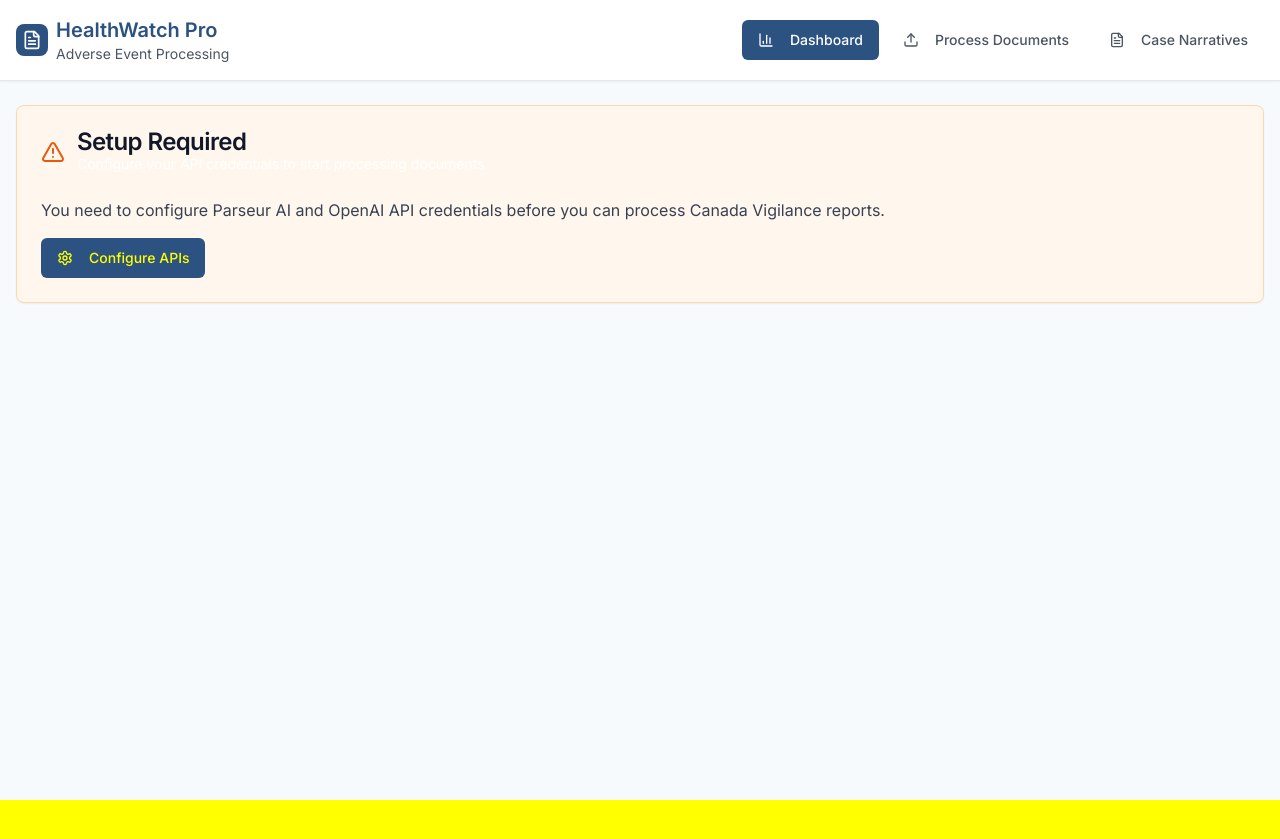
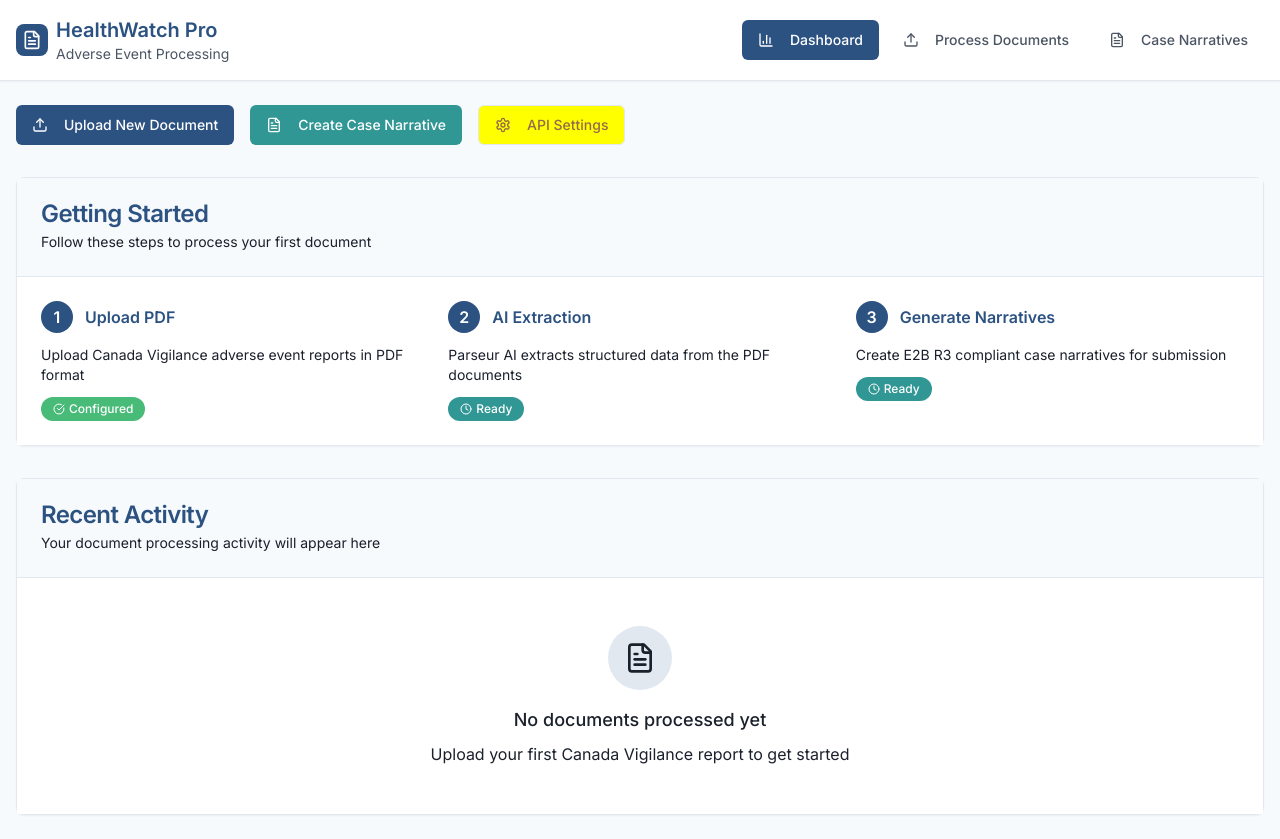
Before and after one commit to htdatsme/vigilant-narrative-craft, a React (Vite) app: page / in a window 1280 px wide. Before the commit the page ends 800 px from the top, so only its background shows below. Built offline with nearby package versions, Linux system fonts and the light colour scheme.

Commit message:
Fix: Apply consistent styling
Fixes the yellow background issue and applies consistent styling throughout the application.

```diff
--- a/src/components/Dashboard.tsx
+++ b/src/components/Dashboard.tsx
@@ -1,10 +1,7 @@
 
-import { useState, useEffect } from 'react';
+import { Button } from '@/components/ui/button';
 import { Card, CardContent, CardDescription, CardHeader, CardTitle } from '@/components/ui/card';
-import { Button } from '@/components/ui/button';
-import { Badge } from '@/components/ui/badge';
-import { Upload, FileText, Settings, AlertTriangle } from 'lucide-react';
-import { ApiConfiguration } from './ApiConfiguration';
+import { Upload, FileText, Settings, CheckCircle, Clock, AlertCircle } from 'lucide-react';
 import type { AppView } from '@/pages/Index';
 
 interface DashboardProps {
@@ -12,130 +9,116 @@ interface DashboardProps {
 }
 
 export const Dashboard = ({ onNavigate }: DashboardProps) => {
-  const [isConfigured, setIsConfigured] = useState(false);
-  const [showConfig, setShowConfig] = useState(false);
+  return (
+    <div className="space-y-8">
+      {/* Header Actions */}
+      <div className="flex flex-wrap gap-4">
+        <Button
+          onClick={() => onNavigate('processor')}
+          className="flex items-center space-x-2 bg-medical-blue hover:bg-blue-700 text-white"
+        >
+          <Upload className="w-4 h-4" />
+          <span>Upload New Document</span>
+        </Button>
+        <Button
+          onClick={() => onNavigate('narrative')}
+          className="flex items-center space-x-2 bg-medical-warning hover:bg-teal-600 text-white"
+        >
+          <FileText className="w-4 h-4" />
+          <span>Create Case Narrative</span>
+        </Button>
+        <Button
+          variant="outline"
+          className="flex items-center space-x-2 border-medical-gray hover:bg-medical-gray"
+        >
+          <Settings className="w-4 h-4" />
+          <span>API Settings</span>
+        </Button>
+      </div>
 
-  useEffect(() => {
-    // Check if APIs are configured
-    const parseurKey = localStorage.getItem('parseur_api_key');
-    const parseurTemplate = localStorage.getItem('parseur_template');
-    const openaiKey = localStorage.getItem('openai_api_key');
-
-    setIsConfigured(!!(parseurKey && parseurTemplate && openaiKey));
-  }, []);
-
-  const handleConfigured = () => {
-    setIsConfigured(true);
-    setShowConfig(false);
-  };
-
-  if (showConfig) {
-    return <ApiConfiguration onConfigured={handleConfigured} />;
-  }
-
-  if (!isConfigured) {
-    return (
-      <div className="space-y-6">
-        <Card className="border-orange-200 bg-orange-50">
-          <CardHeader>
-            <div className="flex items-center space-x-3">
-              <AlertTriangle className="w-6 h-6 text-orange-600" />
-              <div>
-                <CardTitle className="text-gray-900">Setup Required</CardTitle>
-                <CardDescription>
-                  Configure your API credentials to start processing documents
-                </CardDescription>
+      {/* Getting Started Section */}
+      <Card className="bg-white border-medical-gray">
+        <CardHeader className="bg-medical-background border-b border-medical-gray">
+          <CardTitle className="text-medical-blue">Getting Started</CardTitle>
+          <CardDescription className="text-medical-text">
+            Follow these steps to process your first document
+          </CardDescription>
+        </CardHeader>
+        <CardContent className="p-6 bg-white">
+          <div className="grid grid-cols-1 md:grid-cols-3 gap-6">
+            {/* Step 1 */}
+            <div className="space-y-3">
+              <div className="flex items-center space-x-3">
+                <div className="w-8 h-8 bg-medical-blue text-white rounded-full flex items-center justify-center font-semibold">
+                  1
+                </div>
+                <h3 className="font-semibold text-medical-blue">Upload PDF</h3>
+              </div>
+              <p className="text-sm text-medical-text">
+                Upload Canada Vigilance adverse event reports in PDF format
+              </p>
+              <div className="inline-flex items-center px-3 py-1 rounded-full text-xs font-medium bg-medical-success text-white">
+                <CheckCircle className="w-3 h-3 mr-1" />
+                Configured
               </div>
             </div>
-          </CardHeader>
-          <CardContent>
-            <p className="text-gray-700 mb-4">
-              You need to configure Parseur AI and OpenAI API credentials before you can process Canada Vigilance reports.
-            </p>
-            <Button
-              onClick={() => setShowConfig(true)}
-              className="bg-medical-blue hover:bg-blue-700"
-            >
-              <Settings className="w-4 h-4 mr-2" />
-              Configure APIs
-            </Button>
-          </CardContent>
-        </Card>
-      </div>
-    );
-  }
 
-  return (
-    <div className="space-y-6">
-      {/* Welcome Section */}
-      <div className="bg-white rounded-lg p-6 border border-gray-200 shadow-sm">
-        <h2 className="text-2xl font-semibold text-medical-text mb-2">Welcome to HealthWatch Pro</h2>
-        <p className="text-muted-foreground mb-4">
-          Process Canada Vigilance adverse event reports with AI-powered extraction and ICSR compliance.
-        </p>
-        <div className="flex space-x-3">
-          <Button onClick={() => onNavigate('processor')} className="bg-medical-blue hover:bg-blue-700">
-            <Upload className="w-4 h-4 mr-2" />
-            Upload New Document
-          </Button>
-          <Button variant="outline" onClick={() => onNavigate('narrative')}>
-            <FileText className="w-4 h-4 mr-2" />
-            Create Case Narrative
-          </Button>
-          <Button variant="outline" onClick={() => setShowConfig(true)}>
-            <Settings className="w-4 h-4 mr-2" />
-            API Settings
-          </Button>
-        </div>
-      </div>
-
-      {/* Getting Started */}
-      <Card>
-        <CardHeader>
-          <CardTitle className="text-medical-text">Getting Started</CardTitle>
-          <CardDescription>Follow these steps to process your first document</CardDescription>
-        </CardHeader>
-        <CardContent>
-          <div className="grid grid-cols-1 md:grid-cols-3 gap-6">
-            <div className="flex items-start space-x-3">
-              <div className="w-8 h-8 bg-medical-blue rounded-full flex items-center justify-center text-white font-medium">1</div>
-              <div>
-                <h4 className="font-medium text-medical-text">Upload PDF</h4>
-                <p className="text-sm text-muted-foreground">Upload Canada Vigilance adverse event reports in PDF format</p>
-                <Badge className="mt-2 bg-medical-success text-white">Configured</Badge>
+            {/* Step 2 */}
+            <div className="space-y-3">
+              <div className="flex items-center space-x-3">
+                <div className="w-8 h-8 bg-medical-blue text-white rounded-full flex items-center justify-center font-semibold">
+                  2
+                </div>
+                <h3 className="font-semibold text-medical-blue">AI Extraction</h3>
+              </div>
+              <p className="text-sm text-medical-text">
+                Parseur AI extracts structured data from the PDF documents
+              </p>
+              <div className="inline-flex items-center px-3 py-1 rounded-full text-xs font-medium bg-medical-warning text-white">
+                <Clock className="w-3 h-3 mr-1" />
+                Ready
               </div>
             </div>
-            <div className="flex items-start space-x-3">
-              <div className="w-8 h-8 bg-medical-blue rounded-full flex items-center justify-center text-white font-medium">2</div>
-              <div>
-                <h4 className="font-medium text-medical-text">AI Extraction</h4>
-                <p className="text-sm text-muted-foreground">Parseur AI extracts structured data from the PDF documents</p>
-                <Badge className="mt-2 bg-medical-success text-white">Ready</Badge>
+
+            {/* Step 3 */}
+            <div className="space-y-3">
+              <div className="flex items-center space-x-3">
+                <div className="w-8 h-8 bg-medical-blue text-white rounded-full flex items-center justify-center font-semibold">
+                  3
+                </div>
+                <h3 className="font-semibold text-medical-blue">Generate Narratives</h3>
               </div>
-            </div>
-            <div className="flex items-start space-x-3">
-              <div className="w-8 h-8 bg-medical-blue rounded-full flex items-center justify-center text-white font-medium">3</div>
-              <div>
-                <h4 className="font-medium text-medical-text">Generate Narratives</h4>
-                <p className="text-sm text-muted-foreground">Create E2B R3 compliant case narratives for submission</p>
-                <Badge className="mt-2 bg-medical-success text-white">Ready</Badge>
+              <p className="text-sm text-medical-text">
+                Create E2B R3 compliant case narratives for submission
+              </p>
+              <div className="inline-flex items-center px-3 py-1 rounded-full text-xs font-medium bg-medical-warning text-white">
+                <Clock className="w-3 h-3 mr-1" />
+                Ready
               </div>
             </div>
           </div>
         </CardContent>
       </Card>
 
-      {/* Recent Activity */}
-      <Card>
-        <CardHeader>
-          <CardTitle className="text-medical-text">Recent Activity</CardTitle>
-          <CardDescription>Your document processing activity will appear here</CardDescription>
+      {/* Recent Activity Section */}
+      <Card className="bg-white border-medical-gray">
+        <CardHeader className="bg-medical-background border-b border-medical-gray">
+          <CardTitle className="text-medical-blue">Recent Activity</CardTitle>
+          <CardDescription className="text-medical-text">
+            Your document processing activity will appear here
+          </CardDescription>
         </CardHeader>
-        <CardContent>
-          <div className="text-center py-8">
-            <FileText className="w-12 h-12 text-muted-foreground mx-auto mb-4" />
-            <p className="text-muted-foreground">No documents processed yet</p>
-            <p className="text-sm text-muted-foreground mt-2">Upload your first Canada Vigilance report to get started</p>
+        <CardContent className="p-12 bg-white">
+          <div className="text-center space-y-4">
+            <div className="w-16 h-16 mx-auto bg-medical-gray rounded-full flex items-center justify-center">
+              <FileText className="w-8 h-8 text-medical-text" />
+            </div>
+            <div>
+              <h3 className="text-lg font-medium text-medical-text mb-2">No documents processed yet</h3>
+              <p className="text-medical-text">
+                Upload your first Canada Vigilance report to get started
+              </p>
+            </div>
           </div>
         </CardContent>
       </Card>
```
